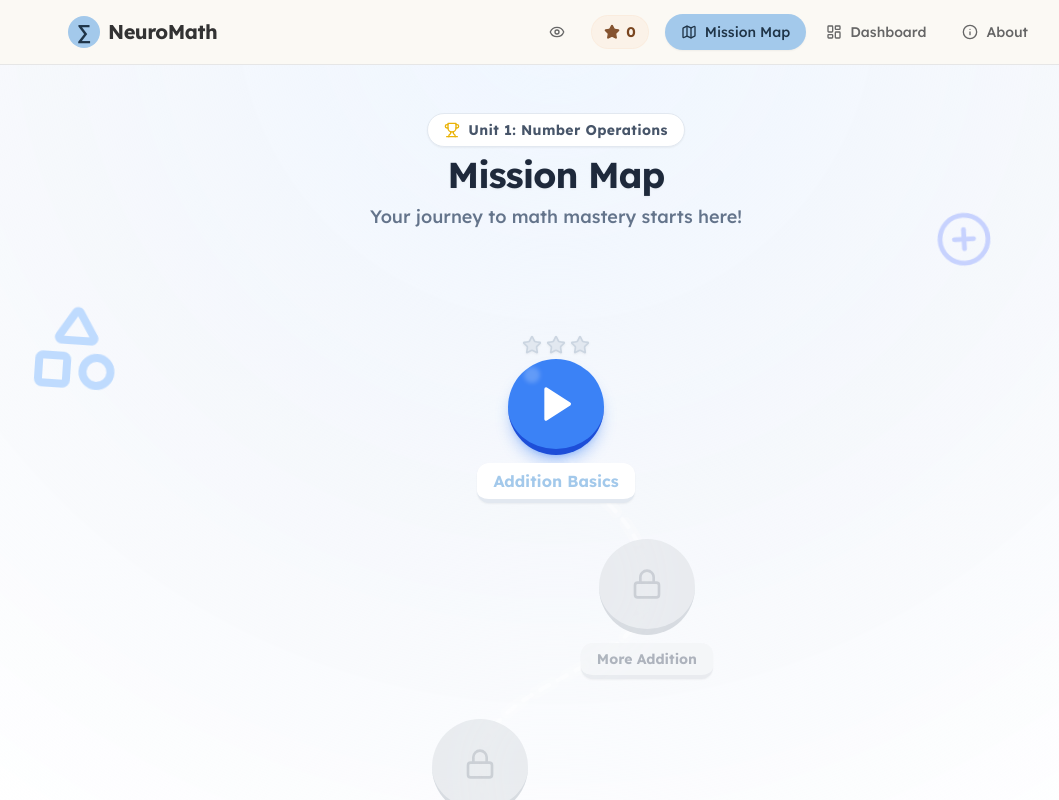
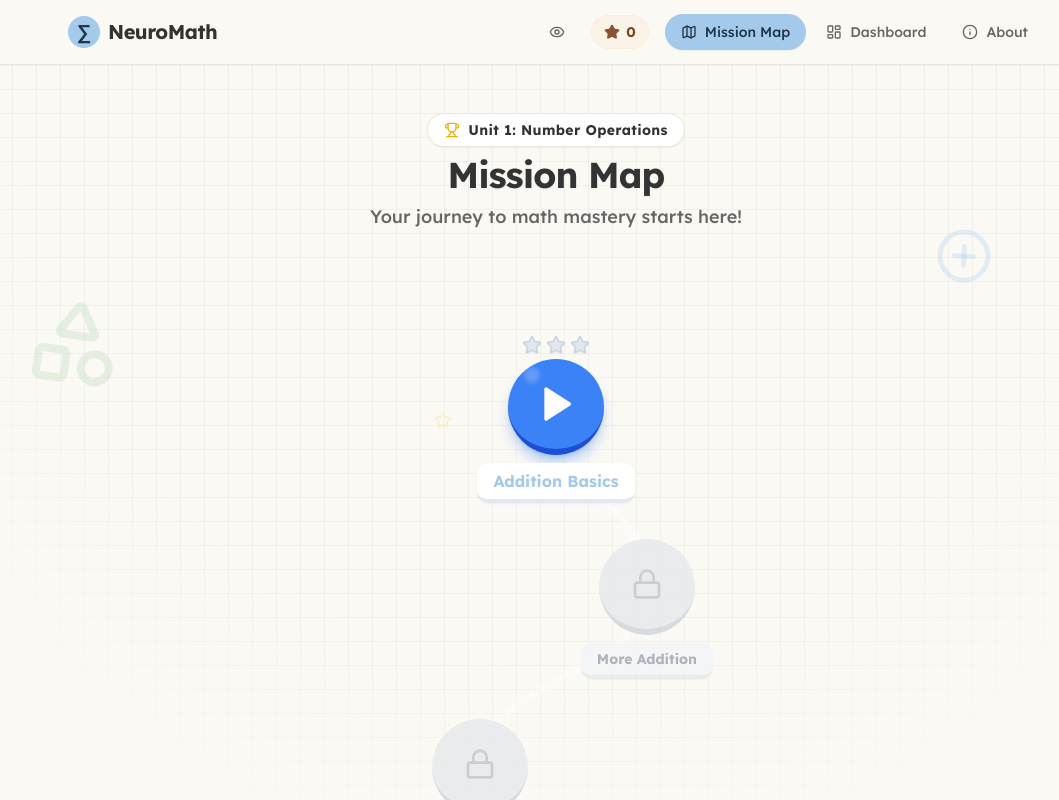
Before and after one commit to Anurup-R-Krishnan/math-odyssey, a React (Vite) app in the folder math-explorer/: page / in a window 1280 px wide. Shown: the top 800 px of the page, without its empty margins (84-1143 px from the left). Built offline with nearby package versions, Linux system fonts and the light colour scheme; the HTML template or start-up script is replaced by a standard one.

Commit message:
style: unify Home background with app theme and add grid decor

```diff
--- a/math-explorer/src/pages/Home.tsx
+++ b/math-explorer/src/pages/Home.tsx
@@ -19,16 +19,18 @@ const Home = () => {
   const { missions } = useMissionProgress();
 
   return (
-    <section className="min-h-screen bg-slate-50 pb-20 relative overflow-hidden">
-      {/* Immersive Background - Lighter Theme */}
-      <div className="fixed inset-0 bg-[radial-gradient(circle_at_top,_var(--tw-gradient-stops))] from-blue-50 via-indigo-50/20 to-white z-0" />
+    <section className="min-h-[calc(100vh-4rem)] pb-20 relative overflow-hidden">
+      {/* Subtle Grid Background */}
+      <div className="absolute inset-0 bg-[linear-gradient(to_right,#80808012_1px,transparent_1px),linear-gradient(to_bottom,#80808012_1px,transparent_1px)] bg-[size:24px_24px] [mask-image:radial-gradient(ellipse_60%_50%_at_50%_0%,#000_70%,transparent_100%)] pointer-events-none" />
 
-      {/* Floating Decor - Adapted for Light Theme */}
-      <FloatingElement delay={0} duration={5} left="10%" top="15%" scale={1.5}><Shapes size={64} className="text-blue-200" /></FloatingElement>
-      <FloatingElement delay={2} duration={7} left="80%" top="10%" scale={1.2}><PlusCircle size={48} className="text-indigo-200" /></FloatingElement>
-      <FloatingElement delay={1} duration={6} left="15%" top="60%" scale={1}><MinusCircle size={48} className="text-red-200" /></FloatingElement>
-      <FloatingElement delay={3} duration={8} left="85%" top="50%" scale={1.8}><Star size={56} className="text-yellow-200" /></FloatingElement>
-      <FloatingElement delay={0.5} duration={9} left="50%" top="85%" scale={2}><Trophy size={120} className="text-slate-100" /></FloatingElement>
+      {/* Floating Decor - More elements, subtle animation */}
+      <FloatingElement delay={0} duration={25} left="10%" top="15%" scale={1.5}><Shapes size={64} className="text-secondary/40" /></FloatingElement>
+      <FloatingElement delay={2} duration={28} left="80%" top="10%" scale={1.2}><PlusCircle size={48} className="text-primary/30" /></FloatingElement>
+      <FloatingElement delay={1} duration={30} left="15%" top="60%" scale={1}><MinusCircle size={48} className="text-accent/40" /></FloatingElement>
+      <FloatingElement delay={3} duration={32} left="85%" top="50%" scale={1.8}><Star size={56} className="text-yellow-400/30" /></FloatingElement>
+      <FloatingElement delay={5} duration={35} left="5%" top="80%" scale={0.8}><Trophy size={40} className="text-primary/20" /></FloatingElement>
+      <FloatingElement delay={4} duration={22} left="70%" top="85%" scale={1.1}><Shapes size={50} className="text-secondary/30" /></FloatingElement>
+      <FloatingElement delay={6} duration={26} left="40%" top="20%" scale={0.6}><Star size={30} className="text-yellow-400/20" /></FloatingElement>
 
 
       <div className="container max-w-md mx-auto px-4 py-8 relative z-10">
@@ -38,15 +40,15 @@ const Home = () => {
           <motion.div
             initial={{ opacity: 0, y: -20 }}
             animate={{ opacity: 1, y: 0 }}
-            className="inline-flex items-center gap-2 bg-white border border-slate-200 text-slate-600 px-4 py-1.5 rounded-full font-bold shadow-sm"
+            className="inline-flex items-center gap-2 bg-card border border-border text-card-foreground px-4 py-1.5 rounded-full font-bold shadow-sm"
           >
             <Trophy className="w-4 h-4 text-yellow-500" />
             <span className="text-sm tracking-wide">Unit 1: Number Operations</span>
           </motion.div>
-          <h1 className="text-4xl font-black tracking-tight text-slate-800 drop-shadow-sm">
+          <h1 className="text-4xl font-black tracking-tight text-foreground drop-shadow-sm">
             Mission Map
           </h1>
-          <p className="text-slate-500 text-lg font-medium">
+          <p className="text-muted-foreground text-lg font-medium">
             Your journey to math mastery starts here!
           </p>
         </div>
```
